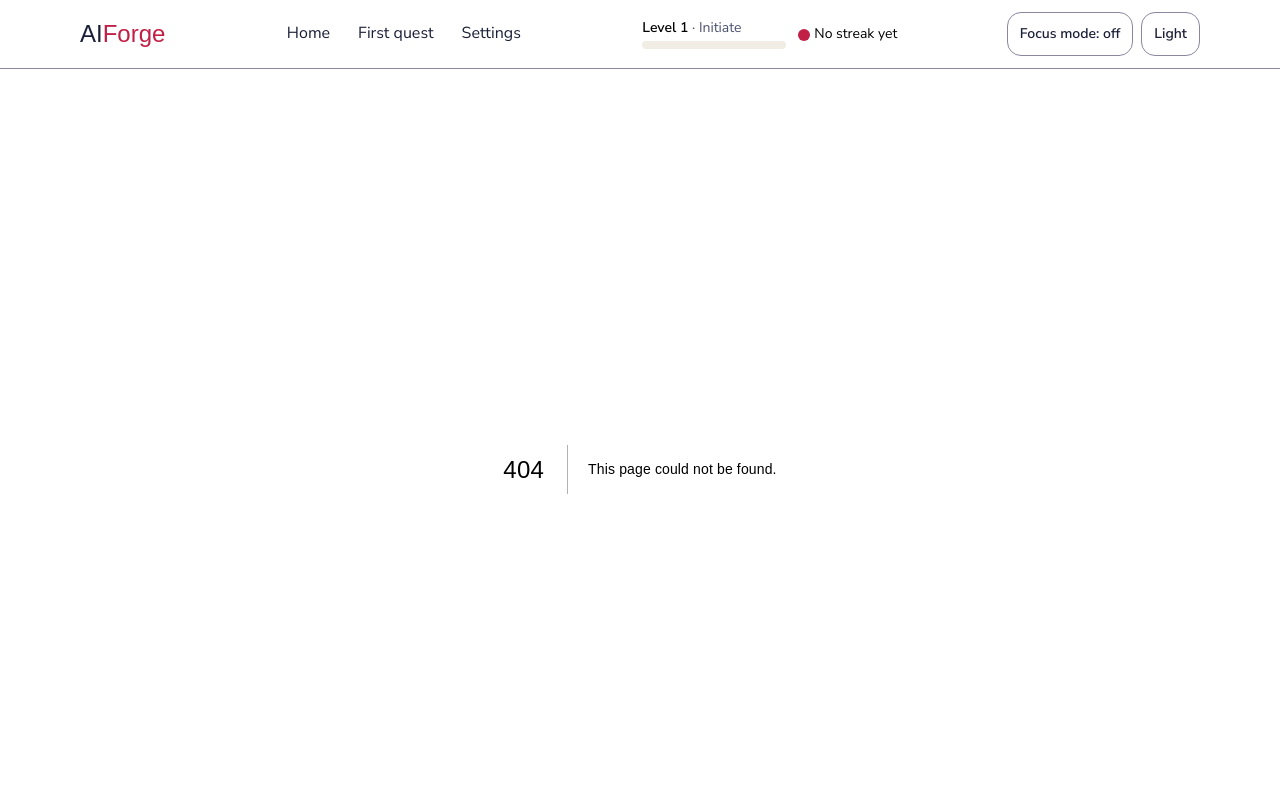
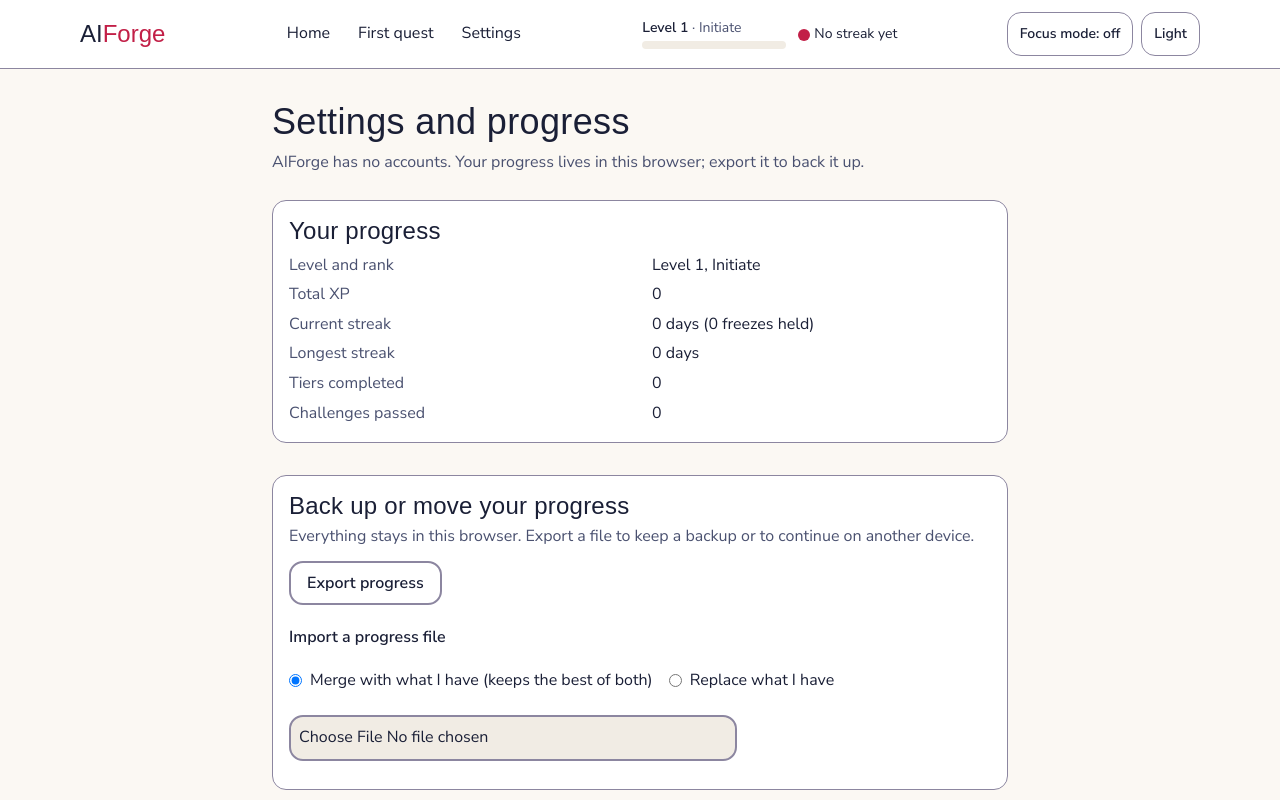
Before and after one commit to Kaushik2210/aiforge, a Next.js app in the folder apps/web/: page /settings in a window 1280 px wide. Before the commit this address had no page. Shown: the top 800 px of the page. Built offline with nearby package versions, Linux system fonts and the light colour scheme; a web font is replaced by a local one.

Commit message:
Add settings page to export, import and reset progress

```diff
--- /dev/null
+++ b/apps/web/src/app/settings/page.tsx
@@ -0,0 +1,18 @@
+import type { Metadata } from "next";
+import { SettingsPanel } from "@/components/progress/SettingsPanel";
+
+export const metadata: Metadata = { title: "Settings" };
+
+export default function SettingsPage() {
+  return (
+    <div className="mx-auto max-w-3xl px-4 py-8">
+      <h1 className="text-3xl md:text-4xl">Settings and progress</h1>
+      <p className="mt-2 text-text-muted">
+        AIForge has no accounts. Your progress lives in this browser; export it to back it up.
+      </p>
+      <div className="mt-6">
+        <SettingsPanel />
+      </div>
+    </div>
+  );
+}
--- /dev/null
+++ b/apps/web/src/components/progress/SettingsPanel.tsx
@@ -0,0 +1,131 @@
+"use client";
+
+import { levelProgress, rankForLevel, streakStatus } from "@aiforge/engine";
+import { useRef, useState } from "react";
+import { useProgress } from "@/lib/progress-store";
+
+const btn =
+  "tap rounded-[var(--radius)] border-2 border-border bg-surface px-4 font-semibold text-text disabled:opacity-60";
+
+export function SettingsPanel() {
+  const status = useProgress((s) => s.status);
+  const snapshot = useProgress((s) => s.snapshot);
+  const exportText = useProgress((s) => s.exportText);
+  const importText = useProgress((s) => s.importText);
+  const reset = useProgress((s) => s.reset);
+  const [message, setMessage] = useState<{ kind: "ok" | "error"; text: string } | null>(null);
+  const [mode, setMode] = useState<"merge" | "replace">("merge");
+  const fileRef = useRef<HTMLInputElement>(null);
+
+  const p = levelProgress(snapshot.xpTotal);
+  const st = streakStatus(snapshot.streak, Date.now(), Intl.DateTimeFormat().resolvedOptions().timeZone || "UTC");
+
+  async function doExport() {
+    const text = await exportText();
+    const url = URL.createObjectURL(new Blob([text], { type: "application/json" }));
+    const a = document.createElement("a");
+    a.href = url;
+    a.download = `aiforge-progress-${new Date().toISOString().slice(0, 10)}.json`;
+    a.click();
+    URL.revokeObjectURL(url);
+    setMessage({ kind: "ok", text: "Progress exported. Keep the file somewhere safe." });
+  }
+
+  async function doImport(file: File | undefined) {
+    if (!file) return;
+    if (file.size > 20_000_000) {
+      setMessage({ kind: "error", text: "That file is too large to be an AIForge export." });
+      return;
+    }
+    const res = await importText(await file.text(), mode);
+    setMessage(
+      res.ok
+        ? { kind: "ok", text: mode === "merge" ? "Imported and merged with your progress." : "Imported. Your previous progress was backed up first." }
+        : { kind: "error", text: `Could not import: ${res.errors[0] ?? "unknown problem"}. Nothing was changed.` },
+    );
+    if (fileRef.current) fileRef.current.value = "";
+  }
+
+  async function doReset() {
+    if (!window.confirm("Erase all your progress on this device? A backup copy is kept, but you should export first.")) return;
+    await reset();
+    setMessage({ kind: "ok", text: "Progress reset." });
+  }
+
+  return (
+    <div className="space-y-8">
+      <section aria-labelledby="summary-h" className="rounded-[var(--radius)] border border-border bg-surface p-4">
+        <h2 id="summary-h" className="text-xl">Your progress</h2>
+        {status === "loading" ? (
+          <p className="text-text-muted">Loading...</p>
+        ) : (
+          <dl className="mt-2 grid gap-x-6 gap-y-1 sm:grid-cols-2">
+            <dt className="text-text-muted">Level and rank</dt>
+            <dd>Level {p.level}, {rankForLevel(p.level).name}</dd>
+            <dt className="text-text-muted">Total XP</dt>
+            <dd>{snapshot.xpTotal}</dd>
+            <dt className="text-text-muted">Current streak</dt>
+            <dd>{st.current} days ({st.freezes} freeze{st.freezes === 1 ? "" : "s"} held)</dd>
+            <dt className="text-text-muted">Longest streak</dt>
+            <dd>{st.longest} days</dd>
+            <dt className="text-text-muted">Tiers completed</dt>
+            <dd>{Object.keys(snapshot.steps).length}</dd>
+            <dt className="text-text-muted">Challenges passed</dt>
+            <dd>{Object.values(snapshot.challenges).filter((c) => c.passed).length}</dd>
+          </dl>
+        )}
+      </section>
+
+      <section aria-labelledby="backup-h" className="rounded-[var(--radius)] border border-border bg-surface p-4">
+        <h2 id="backup-h" className="text-xl">Back up or move your progress</h2>
+        <p className="mt-1 text-text-muted">
+          Everything stays in this browser. Export a file to keep a backup or to continue on another device.
+        </p>
+        <div className="mt-3 flex flex-wrap gap-3">
+          <button type="button" className={btn} onClick={() => void doExport()} disabled={status === "loading"}>
+            Export progress
+          </button>
+        </div>
+
+        <fieldset className="mt-5">
+          <legend className="font-semibold">Import a progress file</legend>
+          <div className="mt-2 flex flex-wrap gap-4">
+            <label className="tap flex items-center gap-2">
+              <input type="radio" name="mode" checked={mode === "merge"} onChange={() => setMode("merge")} />
+              Merge with what I have (keeps the best of both)
+            </label>
+            <label className="tap flex items-center gap-2">
+              <input type="radio" name="mode" checked={mode === "replace"} onChange={() => setMode("replace")} />
+              Replace what I have
+            </label>
+          </div>
+          <label className="mt-3 block">
+            <span className="sr-only">Choose a progress file</span>
+            <input
+              ref={fileRef}
+              type="file"
+              accept="application/json,.json"
+              disabled={status === "loading" || status === "memory-only" || status === "read-only"}
+              onChange={(e) => void doImport(e.target.files?.[0])}
+              className="tap block w-full max-w-md rounded-[var(--radius)] border-2 border-border bg-surface-2 p-2"
+            />
+          </label>
+        </fieldset>
+
+        <div role="status" aria-live="polite" className="mt-3">
+          {message && (
+            <p className={`font-semibold ${message.kind === "ok" ? "text-success" : "text-danger"}`}>{message.text}</p>
+          )}
+        </div>
+      </section>
+
+      <section aria-labelledby="danger-h" className="rounded-[var(--radius)] border-2 border-danger bg-surface p-4">
+        <h2 id="danger-h" className="text-xl">Start over</h2>
+        <p className="mt-1 text-text-muted">Erases progress on this device. A backup copy is kept for recovery.</p>
+        <button type="button" className={`${btn} mt-3 border-danger text-danger`} onClick={() => void doReset()} disabled={status === "loading"}>
+          Reset progress
+        </button>
+      </section>
+    </div>
+  );
+}
```
